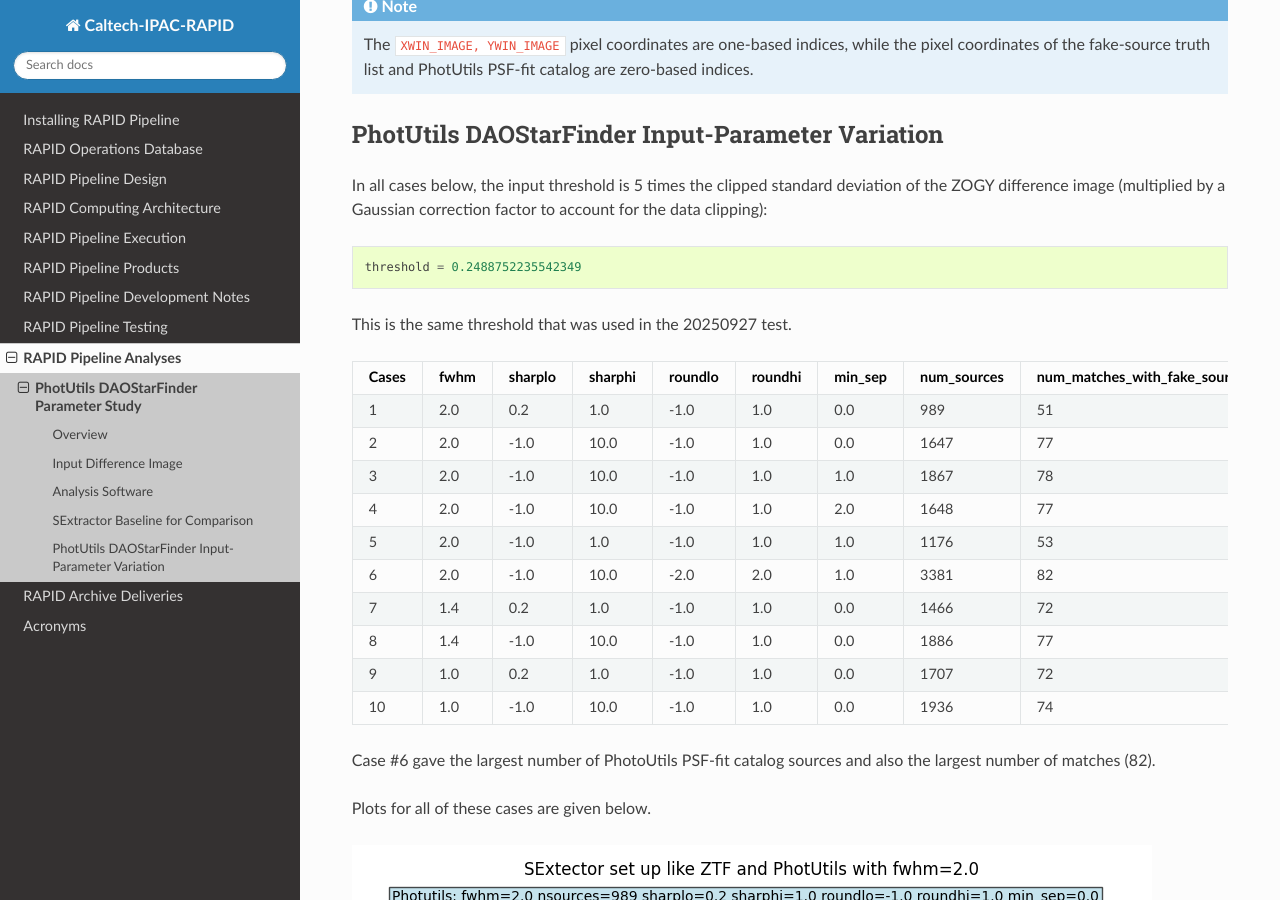
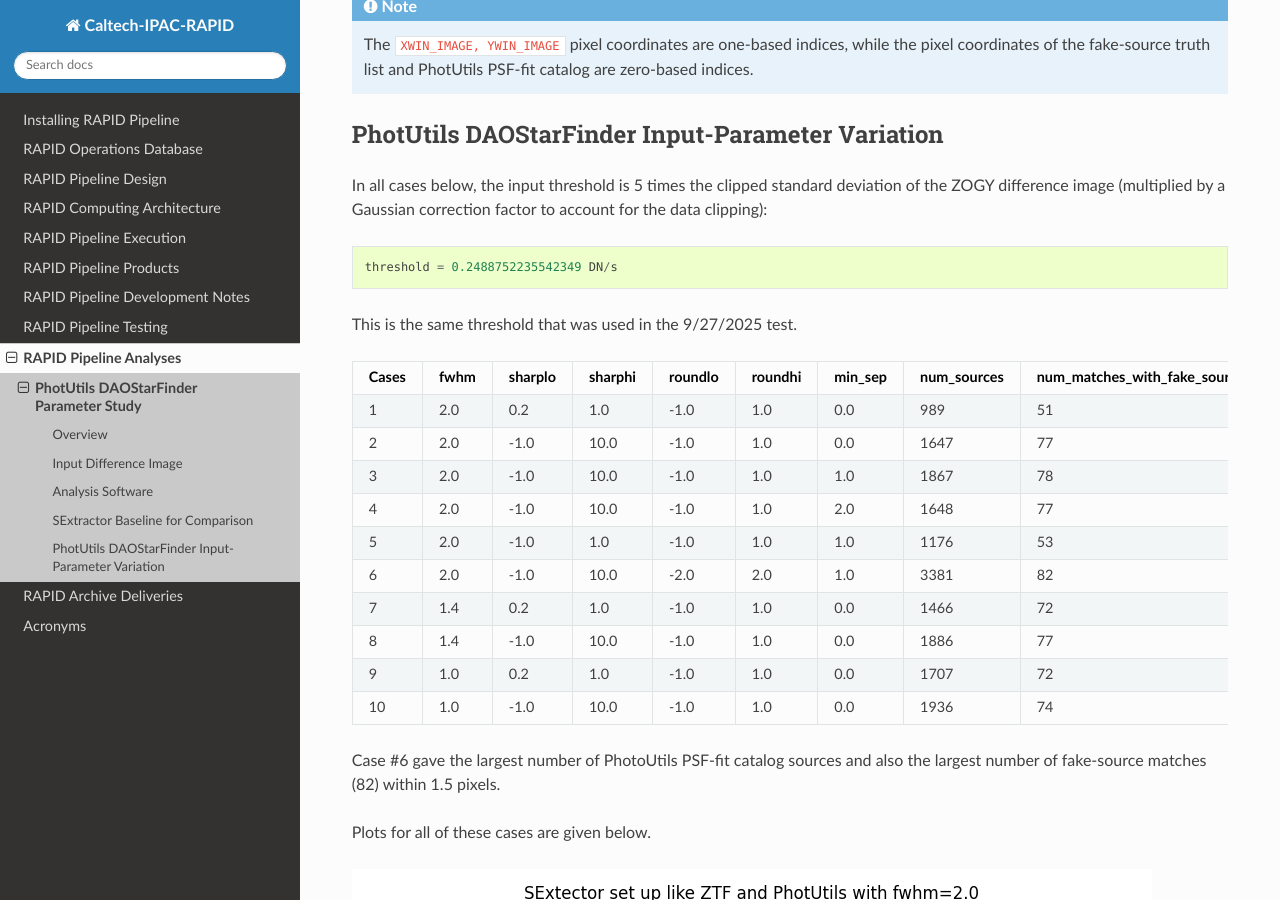
Before and after one commit to Caltech-IPAC/rapid, a Sphinx documentation site: the page built from docs/source/analyses/photutils_daostarfinder_parameters/photutils_daostarfinder_parameters.rst, in a window 1280 px wide and 900 px high, scrolled down 1250 px. Built offline with Sphinx 7.4.7 and the Read the Docs theme 3.1.0, drawn with Linux system fonts in a browser that asks for light colours; formulas are drawn with MathJax 3.

Commit message:
Made refinements.

```diff
--- a/docs/source/analyses/photutils_daostarfinder_parameters/photutils_daostarfinder_parameters.rst
+++ b/docs/source/analyses/photutils_daostarfinder_parameters/photutils_daostarfinder_parameters.rst
@@ -70,9 +70,9 @@ PhotUtils DAOStarFinder Input-Parameter Variation
 In all cases below, the input threshold is 5 times the clipped standard deviation
 of the ZOGY difference image (multiplied by a Gaussian correction factor to account for the data clipping)::
 
-    threshold = 0.2488752235542349
+    threshold = 0.2488752235542349 DN/s
 
-This is the same threshold that was used in the 20250927 test.
+This is the same threshold that was used in the 9/27/2025 test.
 
 ===== ==== ======= ======= ======= ======= ======= =========== =============================
 Cases fwhm sharplo sharphi roundlo roundhi min_sep num_sources num_matches_with_fake_sources
@@ -89,7 +89,8 @@ Cases fwhm sharplo sharphi roundlo roundhi min_sep num_sources num_matches_with_
 10    1.0  -1.0    10.0    -1.0    1.0     0.0     1936        74
 ===== ==== ======= ======= ======= ======= ======= =========== =============================
 
-Case #6 gave the largest number of PhotoUtils PSF-fit catalog sources and also the largest number of matches (82).
+Case #6 gave the largest number of PhotoUtils PSF-fit catalog sources and also
+the largest number of fake-source matches (82) within 1.5 pixels.
 
 Plots for all of these cases are given below.
 
```
